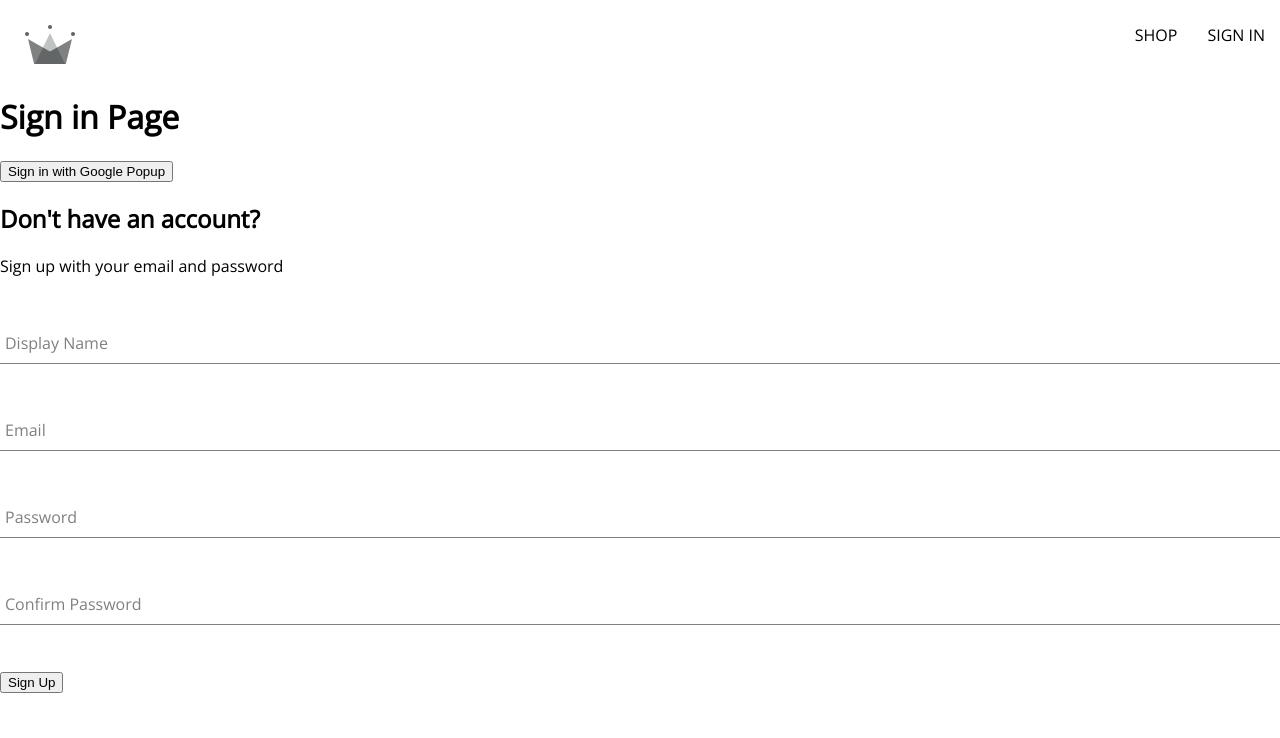
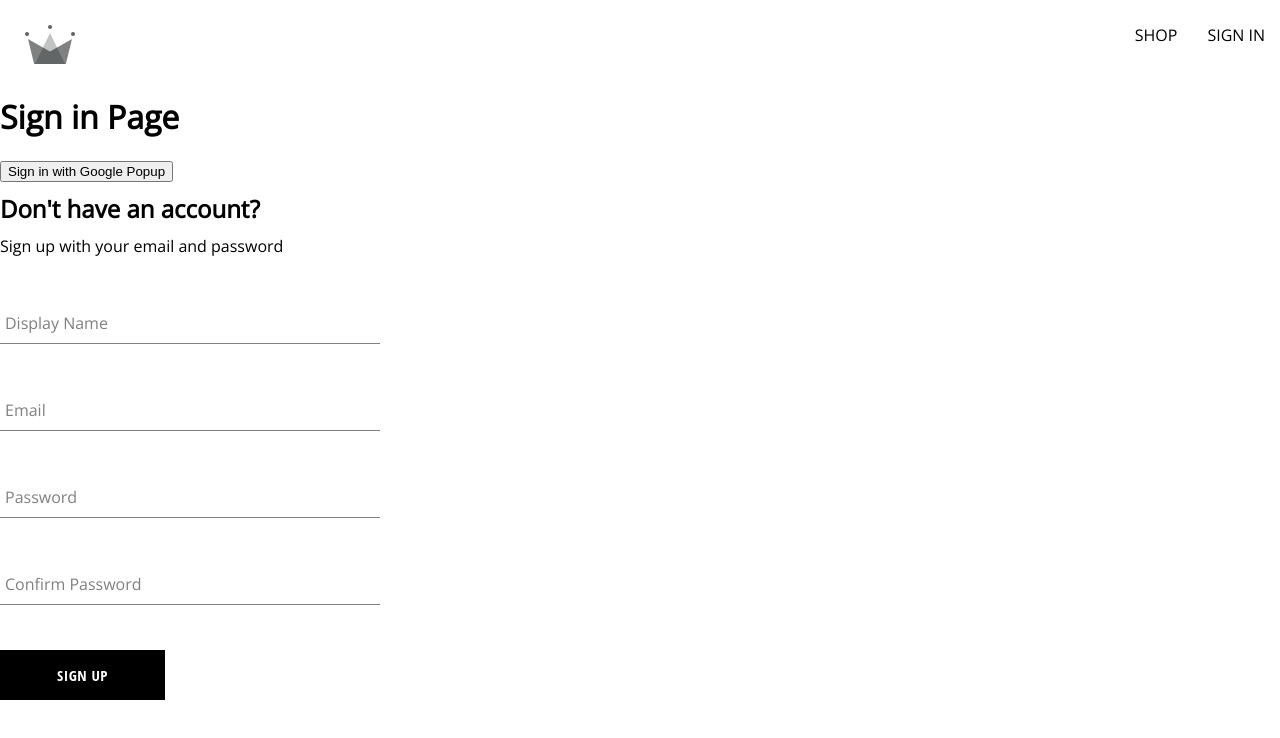
Before and after one commit to luoashley/crwn-clothing, a React (Create React App) app: page /sign-in in a window 1280 px wide. Shown: the top 738 px of the page. Built offline with nearby package versions, Linux system fonts and the light colour scheme; a web font is replaced by a local one.

Commit message:
created sign up component, the form input component, button component

```diff
--- /dev/null
+++ b/src/components/button/button.component.jsx
@@ -0,0 +1,17 @@
+import './button.styles.scss';
+
+const BUTTON_TYPE_CLASSES = {
+    google: 'google-sign-in',
+    inverted: 'inverted'
+}
+
+const Button = ({children, buttonType, ...otherProps}) => {
+    return(
+        <button className={`button-container ${BUTTON_TYPE_CLASSES[buttonType]}`}
+                {...otherProps}>
+            {children}
+        </button>
+    );
+};
+
+export default Button;
--- /dev/null
+++ b/src/components/button/button.styles.scss
@@ -0,0 +1,46 @@
+.button-container {
+  min-width: 165px;
+  width: auto;
+  height: 50px;
+  letter-spacing: 0.5px;
+  line-height: 50px;
+  padding: 0 35px 0 35px;
+  font-size: 15px;
+  background-color: black;
+  color: white;
+  text-transform: uppercase;
+  font-family: 'Open Sans Condensed';
+  font-weight: bolder;
+  border: none;
+  cursor: pointer;
+  display: flex;
+  justify-content: center;
+
+  &:hover {
+    background-color: white;
+    color: black;
+    border: 1px solid black;
+  }
+
+  &.google-sign-in {
+    background-color: #4285f4;
+    color: white;
+
+    &:hover {
+      background-color: #357ae8;
+      border: none;
+    }
+  }
+
+  &.inverted {
+    background-color: white;
+    color: black;
+    border: 1px solid black;
+
+    &:hover {
+      background-color: black;
+      color: white;
+      border: none;
+    }
+  }
+}
--- a/src/components/sign-up-form/sign-up-form.component.jsx
+++ b/src/components/sign-up-form/sign-up-form.component.jsx
@@ -1,6 +1,8 @@
 import {useState} from "react";
 import {createAuthUserWithEmailAndPassword, createUserDocumentFromAuth} from "../../utils/firebase/firebase.utils";
 import FormInput from "../form-input/form-input.component";
+import './sign-up-form.styles.scss'
+import Button from "../button/button.component";
 
 const defaultFormFields = {
     displayName: '',
@@ -53,7 +55,7 @@
                 <FormInput label='Email' type='email' required onChange={handleChange} name='email' value={email}/>
                 <FormInput label='Password' type='password' required onChange={handleChange} name='password' value={password}/>
                 <FormInput label='Confirm Password' type='password' required onChange={handleChange} name='confirmPassword' value={confirmPassword}/>
-                <button type='submit'>Sign Up</button>
+                <Button type='submit'>Sign Up</Button>
             </form>
         </div>
     )
--- /dev/null
+++ b/src/components/sign-up-form/sign-up-form.styles.scss
@@ -0,0 +1,9 @@
+.sign-up-container{
+  display: flex;
+  flex-direction: column;
+  width: 380px;
+
+  h2{
+    margin: 10px 0;
+  }
+}
```
